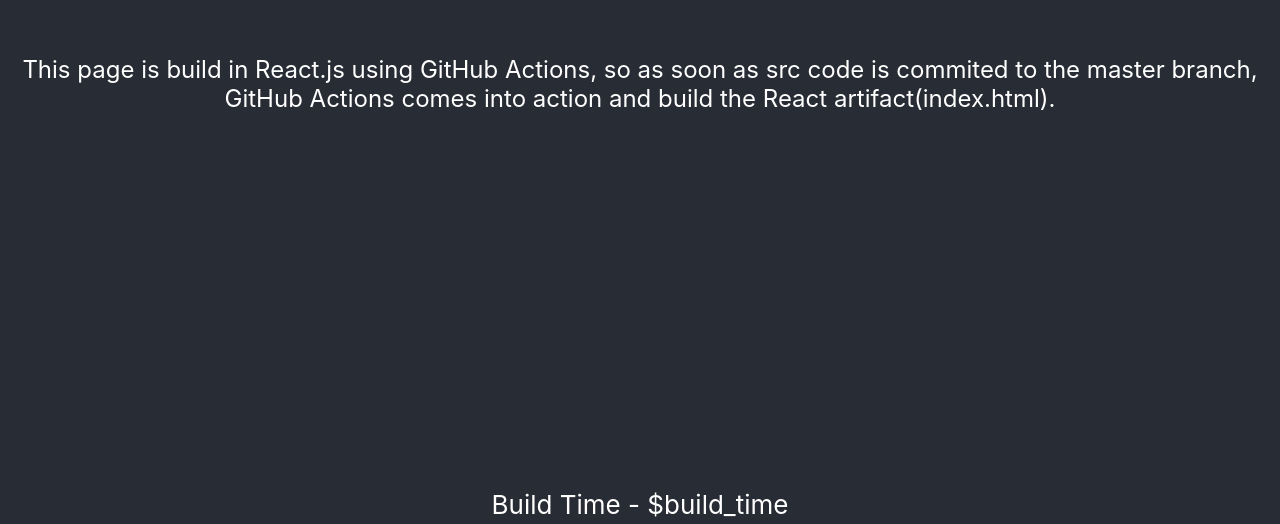
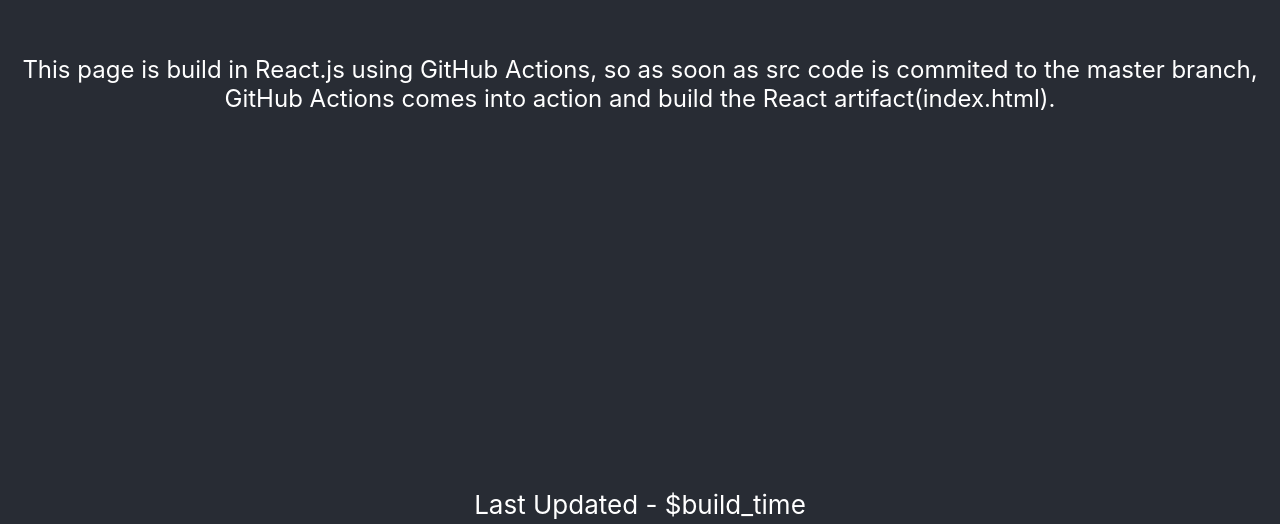
Before and after one commit to rounakraj8/react-build-using-github-actions, a React (Create React App) app in the folder react-app/: page / in a window 1280 px wide. Shown: the part 316-840 px from the top of the page. Built offline with nearby package versions, Linux system fonts and the light colour scheme.

Commit message:
change label `last updated`

```diff
--- a/react-app/src/App.js
+++ b/react-app/src/App.js
@@ -10,7 +10,7 @@
         </p>
       </header>
       <footer className="App-footer">
-        <div>Build Time - {process.env.REACT_APP_BUILD_TIME}</div>
+        <div>Last Updated - {process.env.REACT_APP_BUILD_TIME}</div>
       </footer>
     </div>
   );
```
